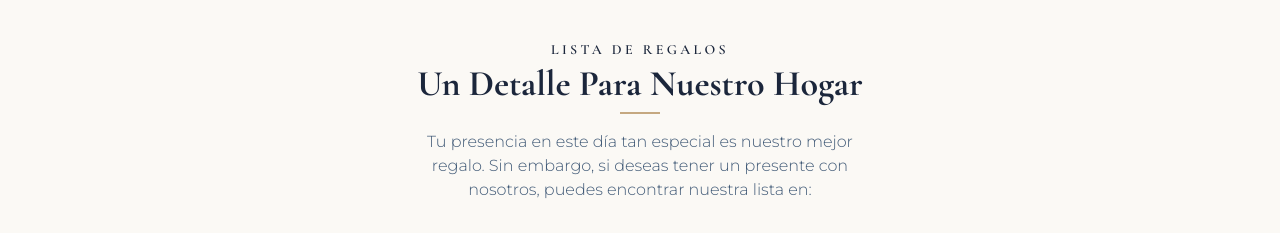
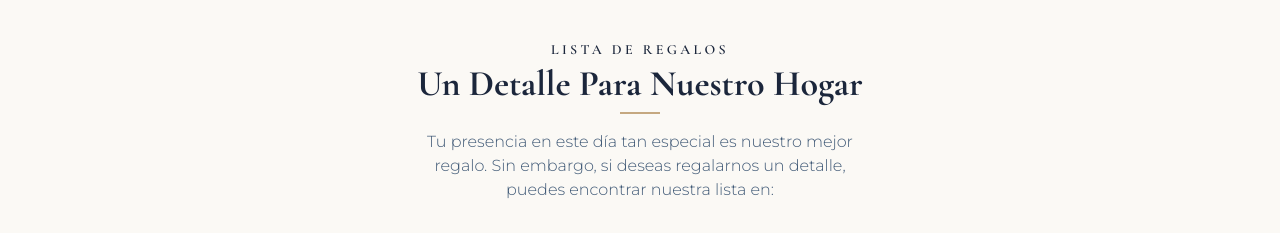
Before and after one commit to NicoMaldos/matri-javi-nico, a plain HTML site: page index.html in a window 1280 px wide. Shown: the part 1840-2073 px from the top of the page. Drawn offline with nearby package versions, Linux system fonts and the light colour scheme.

Commit message:
Refine gift registry message

```diff
--- a/index.html
+++ b/index.html
@@ -263,7 +263,7 @@
     </h2>
 <div class="w-10 h-0.5 bg-champagne mx-auto mt-2 mb-4"></div>
 <p class="text-sm sm:text-base text-navy-soft leading-relaxed max-w-md mx-auto mb-8 font-light">
-      Tu presencia en este día tan especial es nuestro mejor regalo. Sin embargo, si deseas tener un presente con nosotros, puedes encontrar nuestra lista en:
+      Tu presencia en este día tan especial es nuestro mejor regalo. Sin embargo, si deseas regalarnos un detalle, puedes encontrar nuestra lista en:
     </p>
 <!-- Gift Registry Box -->
 <div class="bg-white border border-parchment-border rounded-2xl p-6 sm:p-8 shadow-sm relative overflow-hidden">
```
